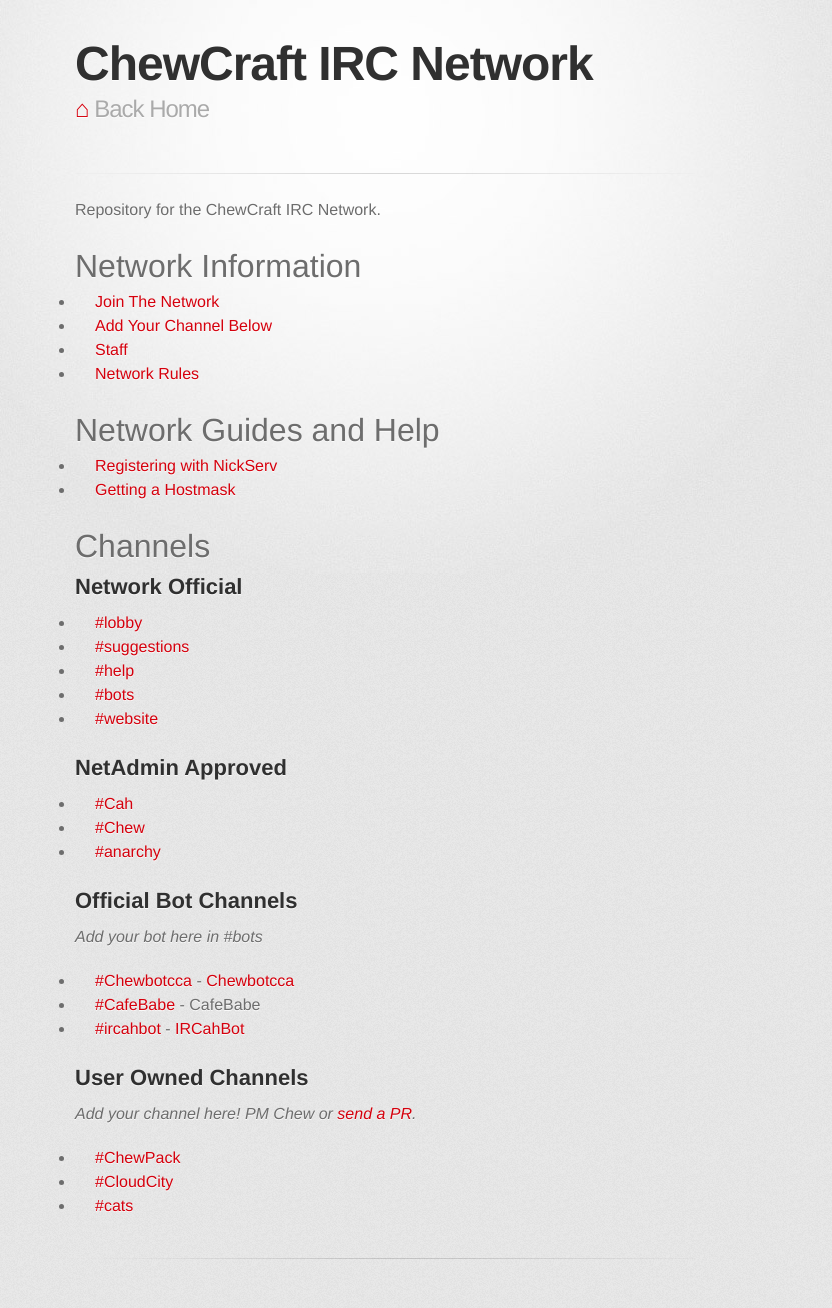
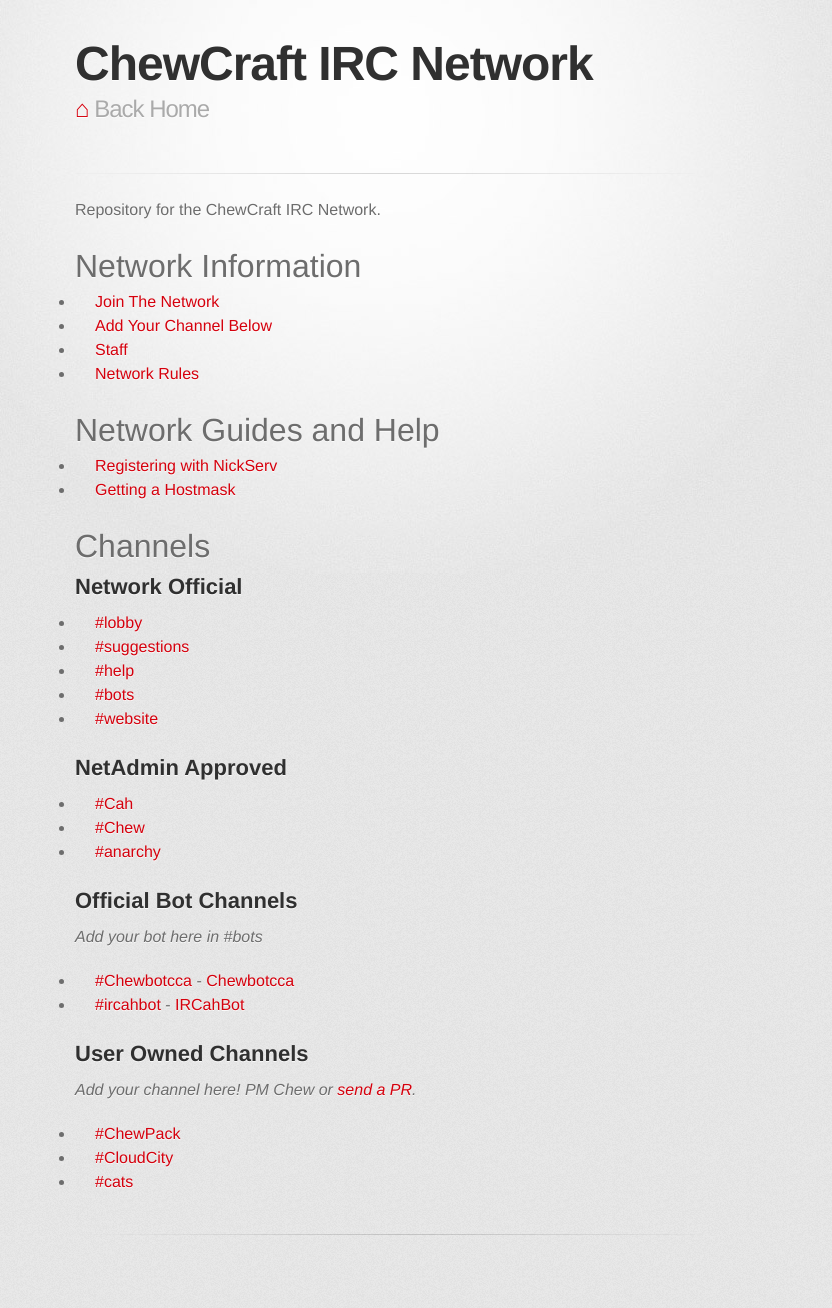
Before and after one commit to ChewChat/chew.chat, a Jekyll site: the page built from index.md, in a window 1280 px wide. Shown: the whole page, without its empty margins (255-1087 px from the left). Built offline with Jekyll 4.4.1, drawn with Linux system fonts in a browser that asks for light colours; some web fonts are replaced; our own code applies the rules of GitHub Pages for plain Markdown files; after the commit the page ends 1284 px from its top, so only the background shows below that.

Commit message:
Removed CafeBabe from the Bot Channels list.

```diff
--- a/index.md
+++ b/index.md
@@ -35,7 +35,6 @@ Repository for the ChewCraft IRC Network.
 ## Official Bot Channels
 _Add your bot here in #bots_
 - [#Chewbotcca](channels/chewbotcca) - [Chewbotcca](http://irc.chewbotcca.co)
-- [#CafeBabe](channels/cafebabe) - CafeBabe
 - [#ircahbot](channels/ircahbot) - [IRCahBot](https://github.com/Cahbots/IRCahBot)
 
 ## User Owned Channels
```
